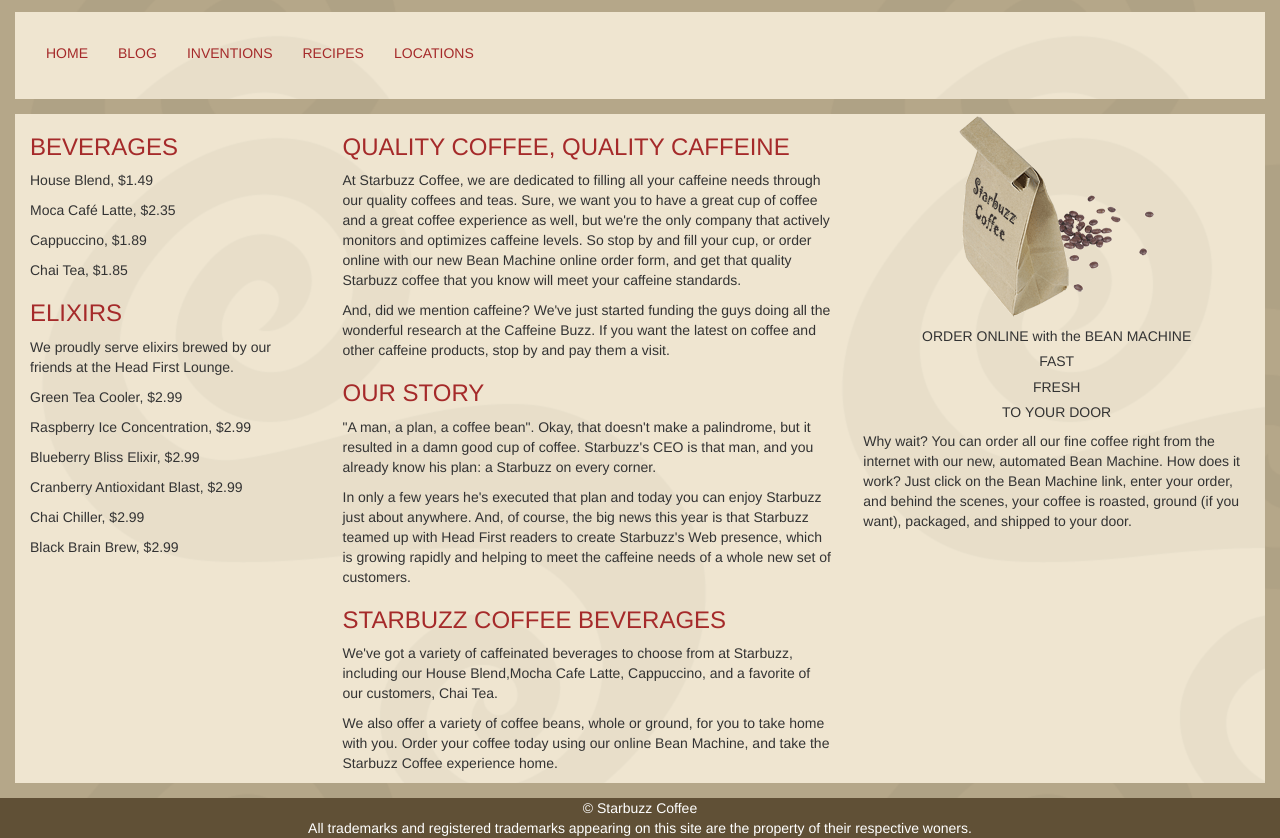
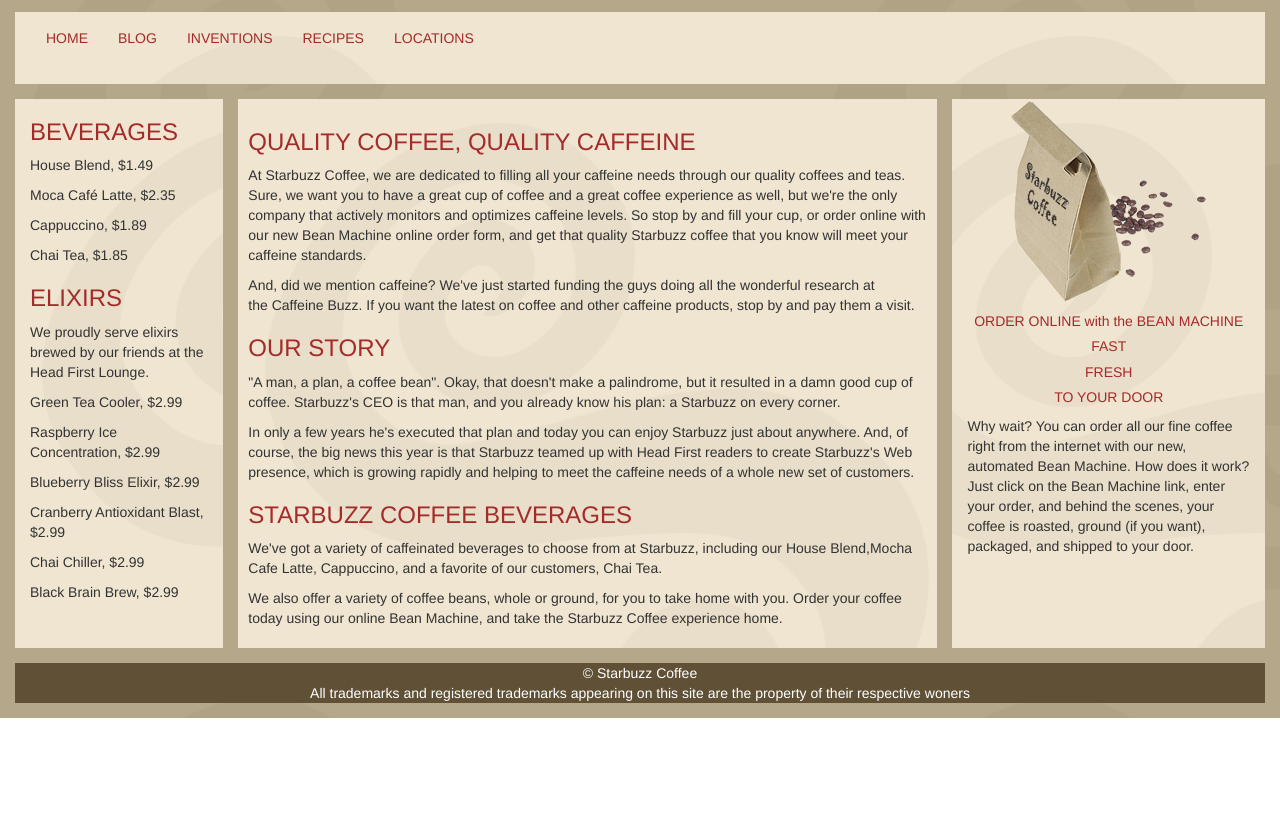
Before and after one commit to rtduany/starbuzz-coffee-Bootstrap, a plain HTML site: page index.html in a window 1280 px wide. Shown: the part 126-964 px from the top of the page. After the commit the page ends 844 px from the top, so only its background shows below. Drawn offline with nearby package versions, Linux system fonts and the light colour scheme.

Commit message:
add left and right margin to middle column

```diff
--- a/css/style.css
+++ b/css/style.css
@@ -18,10 +18,14 @@ body {
 	display: block;
 	float: right;
 }
-.navigation {
-	margin-top: 15px;
+article {
+	background-image: url(../images/background.gif);
+	padding: 10px;
 }
-a, h3 {
+.article {
+	background-image: url(../images/background2.gif);
+}
+a, h3, h5 {
 	color: brown;
 }
 span h5 {
@@ -37,4 +41,5 @@ footer {
 	text-align: center;
 	background-color:  #605036;
 	color: white;
+	margin: 0 15px 15px 15px;
 }
--- a/index.html
+++ b/index.html
@@ -23,12 +23,12 @@
 		  </div>
 	  </div>
 	  <div class="container-fluid">
-		  <div class="row navigation">
+		  <div class="row">
 			  <div class="col-sm-12 navbar">
 <!--				  <nav class="navbar navbar-default">-->
 					  <ul class="nav navbar-nav">
 						  <li><a href="index.html">HOME</a></li>
-						  <li><a href="#">BLOG</a></li>
+						  <li><a href="blog/blog.html">BLOG</a></li>
 						  <li><a href="#">INVENTIONS</a></li>
 						  <li><a href="#">RECIPES</a></li>
 						  <li><a href="#">LOCATIONS</a></li>
@@ -38,8 +38,8 @@
 		  </div>
 	  </div>
 	  <div class="container-fluid">
-		  <div class="row">
-			  <div class="col-sm-3">
+		  <div class="row col-space">
+			  <div class="col-sm-2">
 				  <aside>
 					  <h3>BEVERAGES</h3>
 					  <p>House Blend, $1.49</p>
@@ -56,7 +56,7 @@
 					  <p>Black Brain Brew, $2.99</p>
 				  </aside>
 			  </div>
-			  <div class="col-sm-5">
+			  <div class="col-sm-7 article">
 				  <article>
 					  <h3>QUALITY COFFEE, QUALITY CAFFEINE</h3>
 					  <p>At Starbuzz Coffee, we are dedicated to filling all your caffeine needs through our quality coffees and teas. Sure,
@@ -79,7 +79,7 @@
 						  using our online Bean Machine, and take the Starbuzz Coffee experience home.</p>
 				  </article>
 			  </div>
-			  <div class="col-sm-4">
+			  <div class="col-sm-3">
 				  <sidebar>
 					  <span>
 						  <img src="images/bag.gif">
@@ -97,7 +97,7 @@
 	  </div>
 	  <footer>
 		  <span>&copy; Starbuzz Coffee</span><br>
-		  <span>All trademarks and registered trademarks appearing on this site are the property of their respective woners.</span>
+		  <span>All trademarks and registered trademarks appearing on this site are the property of their respective woners</span>
 	  </footer>
 	  <!-- jQuery (necessary for Bootstrap's JavaScript plugins) -->
 	  <script src="https://ajax.googleapis.com/ajax/libs/jquery/1.12.4/jquery.min.js"></script>
```
Also changed, not shown: blog/blog.html (+4 -3 lines).
